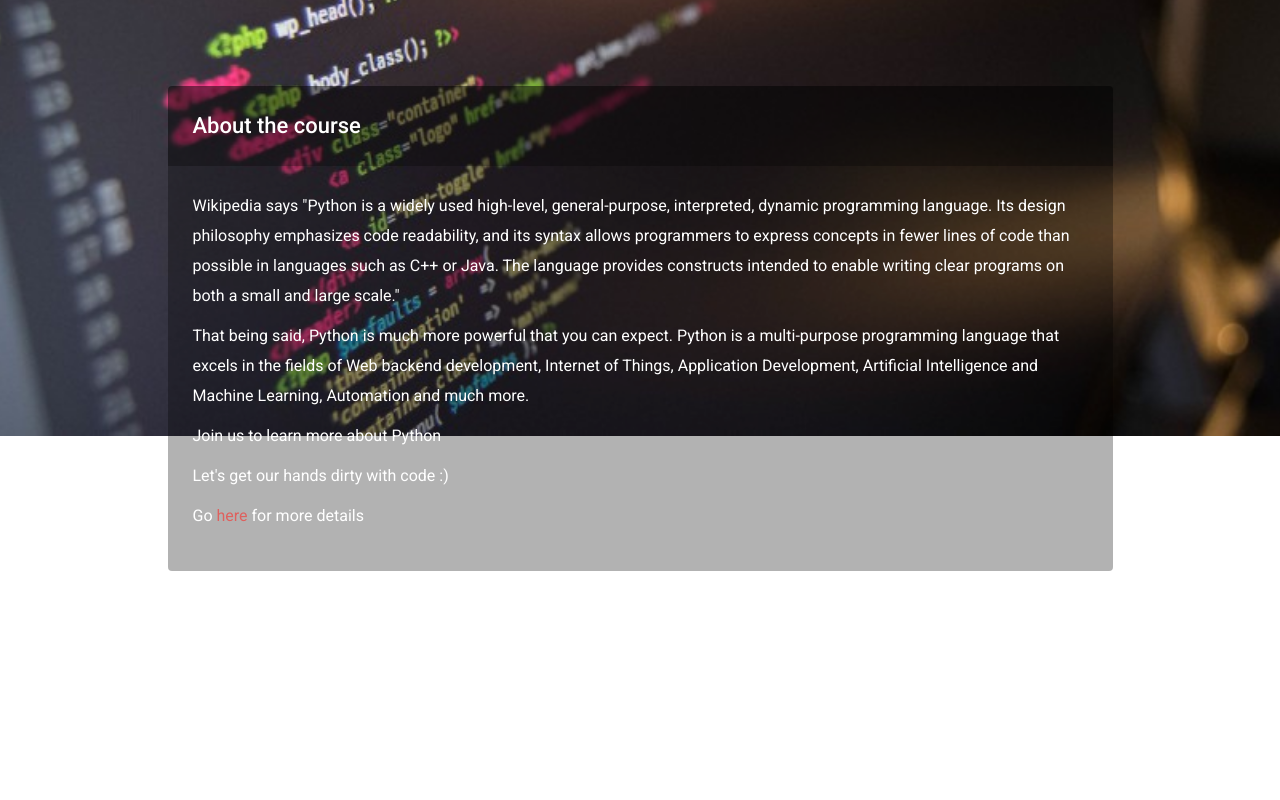
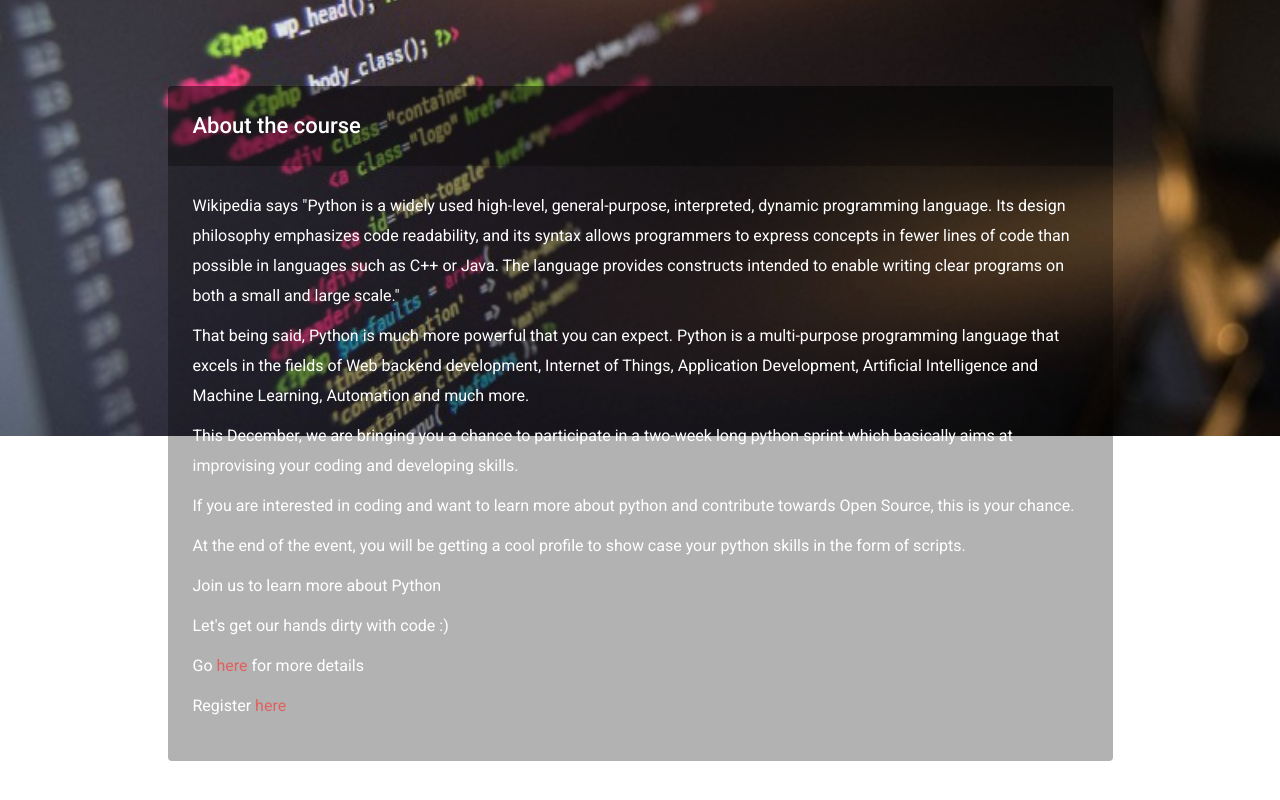
Before and after one commit to GVRGowtham/Python-Class, a plain HTML site: page index.html in a window 1280 px wide. Shown: the part 364-1164 px from the top of the page. Drawn offline with Linux system fonts and the light colour scheme; files that its build step writes are made by us from their sources.

Commit message:
Update content

```diff
--- a/index.html
+++ b/index.html
@@ -67,9 +67,13 @@
                     			<div class="form-bottom">
                   				<p>Wikipedia says "Python is a widely used high-level, general-purpose, interpreted, dynamic programming language. Its design philosophy emphasizes code readability, and its syntax allows programmers to express concepts in fewer lines of code than possible in languages such as C++ or Java. The language provides constructs intended to enable writing clear programs on both a small and large scale."</p>
 						<p>That being said, Python is much more powerful that you can expect. Python is a multi-purpose programming language that excels in the fields of Web backend development, Internet of Things, Application Development, Artificial Intelligence and Machine Learning, Automation and much more.</p>
+						<p>This December, we are bringing you a chance to participate in a two-week long python sprint which basically aims at improvising your coding and developing skills.</p>
+						<p>If you are interested in coding and want to learn more about python and contribute towards Open Source, this is your chance.</p>
+						<p>At the end of the event, you will be getting a cool profile to show case your python skills in the form of scripts.</p>
 						<p>Join us to learn more about Python</p>
 						<p>Let's get our hands dirty with code :) </p>
 						<p>Go <a href="https://github.com/GVRGowtham/Python-Class/" target="new">here</a> for more details</p>
+						<p>Register <a href="https://goo.gl/forms/iEVK5Ans6jU7dtZu1" target="new">here</a></p>
 					</div>
 					</div>
             		</div>
```
